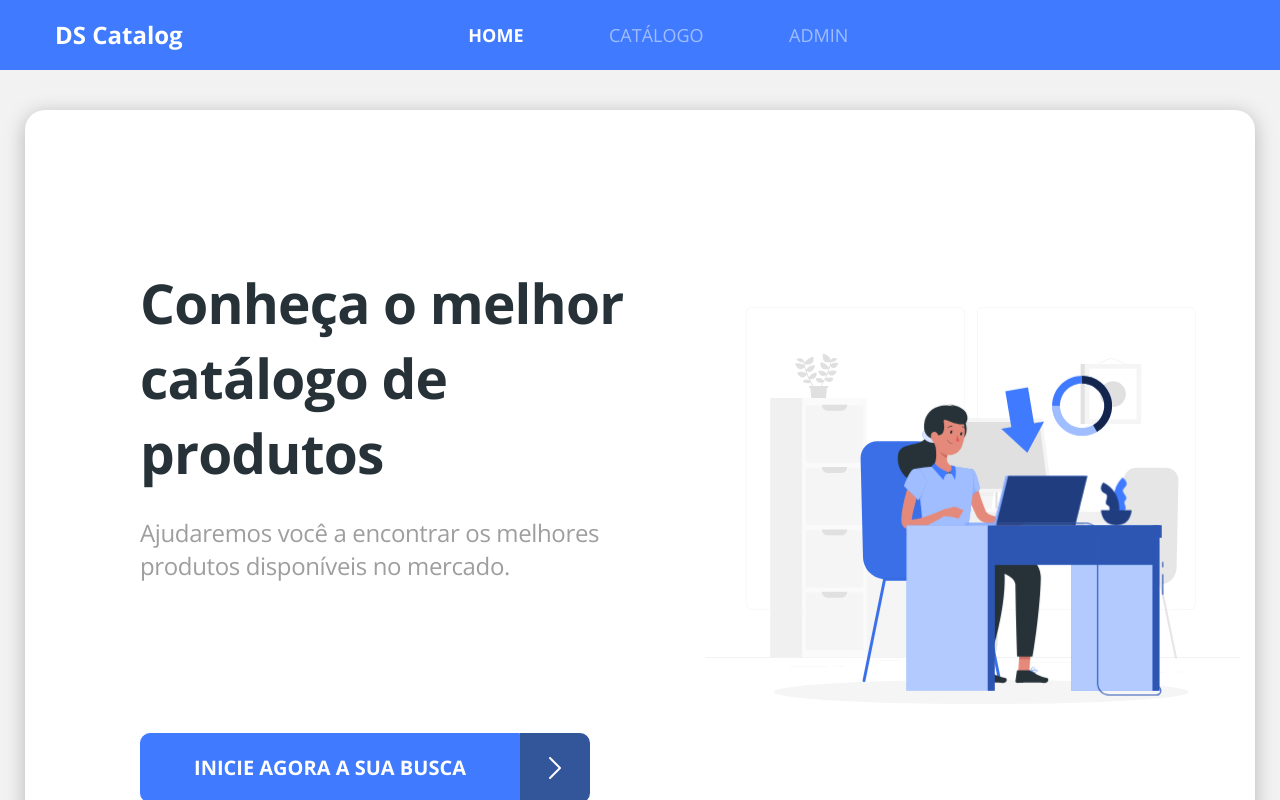
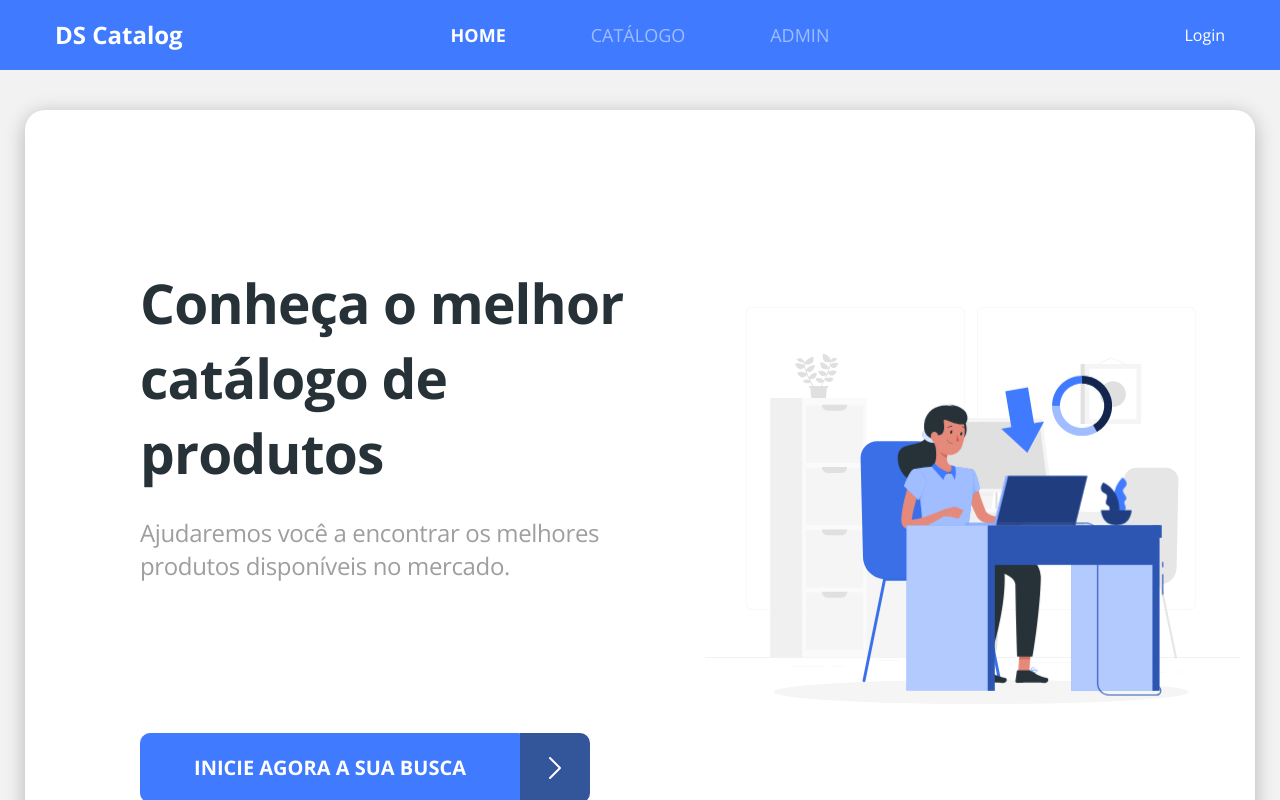
Before and after one commit to nevesade/dscatalog-bootcamp-React, a React (Create React App) app in the folder front-web/: page / in a window 1280 px wide. Shown: the top 800 px of the page. Built offline with nearby package versions, Linux system fonts and the light colour scheme.

Commit message:
Melhorando o componente Navbar para incluir a ação de Login

```diff
--- a/front-web/src/core/assets/styles/components/Navbar/index.tsx
+++ b/front-web/src/core/assets/styles/components/Navbar/index.tsx
@@ -5,13 +5,13 @@
 const Navbar = () =>(
 
     <nav className="row bg-primary main-nav">
-        <div className="col-2">
+        <div className="col-3 ">
            <Link to="/" href="link" className="nav-logo-text">
             <h4>DS Catalog</h4>
              </Link>
 
         </div>
-        <div className="col-6 offset-2">
+        <div className="col-6 ">
             <ul className="main-menu">
                 <li>
                     <NavLink to="/" exact>
@@ -34,6 +34,9 @@
 
             </ul>
         </div>
+        <div className="col-3 text-right ">
+            Login
+        </div>
     </nav>
 );
 
--- a/front-web/src/core/assets/styles/components/Navbar/styles.scss
+++ b/front-web/src/core/assets/styles/components/Navbar/styles.scss
@@ -3,8 +3,10 @@
     color: #ffffff;
     align-items: center;
     padding-left: 40px;
+    padding-right: 40px;
     margin-left: 0;
     margin-right: 0;
+
 }
 
 .nav-logo-text {
@@ -15,8 +17,14 @@
 {
    display: flex;
    font-size: 18px;
-   width: 380px;
-   justify-content: space-between ;
+   //width: 380px;
+   justify-content: center ;
+
+
+   li:nth-child(2){
+       margin-right: 85px;
+       margin-left: 85px;
+   }
    a {
        font-style: normal;
        color: rgba(255, 255, 255, 0.5);
```
